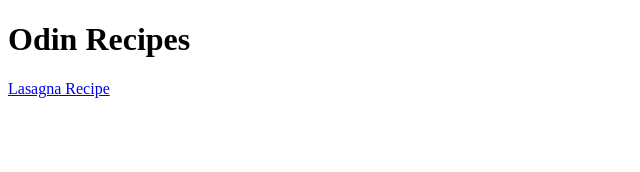
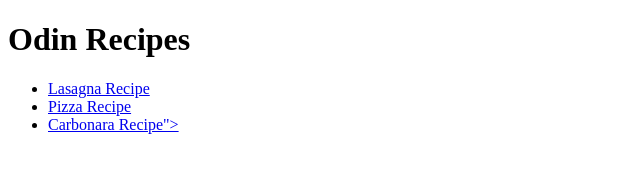
Before and after one commit to 0xblur/odin-recipes, a plain HTML site: page index.html in a window 1280 px wide. Shown: the whole page, without its empty margins (0-640 px from the left). Drawn offline with Linux system fonts and the light colour scheme.

Commit message:
List of recipe entries added.

```diff
--- a/index.html
+++ b/index.html
@@ -7,6 +7,10 @@
 </head>
 <body>
     <h1>Odin Recipes</h1>
-    <a href="recipes/lasagna.html">Lasagna Recipe</a>
+    <ul>
+      <li><a href="recipes/lasagna.html">Lasagna Recipe</a></li>
+      <li><a href="recipes/pizza.html">Pizza Recipe</a></li>
+      <li><a href="recipes/carbonara.html">Carbonara Recipe"></a></li>
+    </ul>
 </body>
 </html>
```
